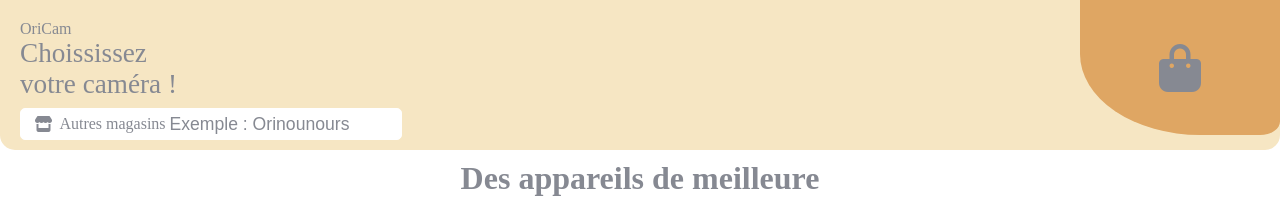
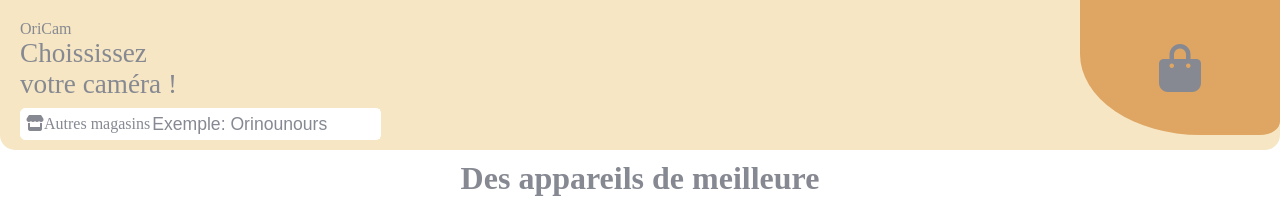
Before and after one commit to J-MOFALI/MiOrinoco, a website: page index.html in a window 1280 px wide. Shown: the top 199 px of the page. Drawn offline with Linux system fonts and the light colour scheme; a web font is replaced by a local one.

Commit message:
index encours1

```diff
--- a/Css/style.css
+++ b/Css/style.css
@@ -49,7 +49,7 @@ header .btn {
     position: absolute;
     bottom: 10px;
     left: 20px;
-    width: 380px;
+    width: auto;
     height: 30px;
     border-radius: 5px;
     border: 1px white solid;
@@ -61,7 +61,7 @@ header .btn {
 }
 
 .btn i {
-    margin-left: 10px;
+    margin: 0px 0px 2px 5px;
     color: #868992;
 }
 
@@ -70,7 +70,7 @@ header .btn {
     height: 30px;
     font-size: 1.1rem;
     color: #868992;
-    margin-left: -5px;
+    margin: auto;
 }
 
 main {
```
Also changed, not shown: index.html (+1 -1 lines).
